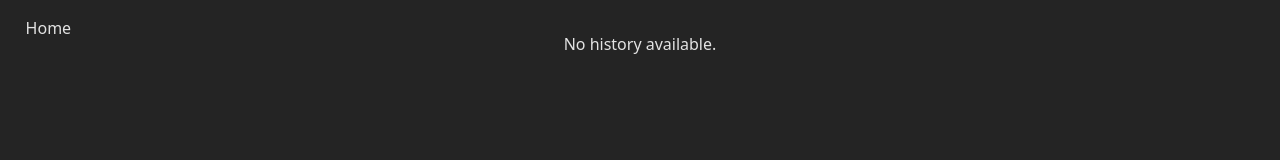
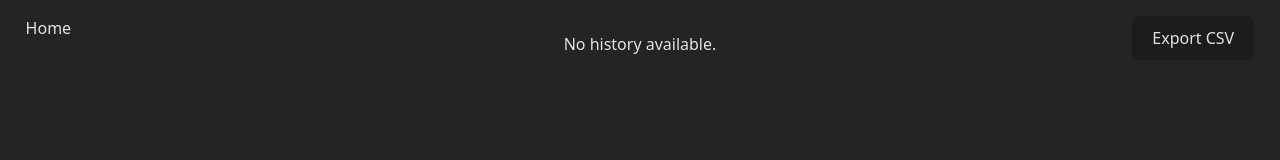
Before and after one commit to literandltx/timer-frontend-react, a React (Vite) app: page /history in a window 1280 px wide. Shown: the top 160 px of the page. Built offline with nearby package versions, Linux system fonts and the light colour scheme.

Commit message:
add export to csv

```diff
--- a/src/components/HistoryList.tsx
+++ b/src/components/HistoryList.tsx
@@ -16,23 +16,18 @@ export default function HistoryList({history, onClearAll, onClearToday}: History
             <h2 className="text-xl font-bold">Timer History</h2>
 
             <div className="flex gap-4">
-                <button
-                    onClick={onClearToday}
-                    className="px-4 py-2 bg-yellow-500 text-white rounded hover:bg-yellow-600"
-                >
+                <button onClick={onClearToday}>
                     Clear Today
                 </button>
-                <button
-                    onClick={onClearAll}
-                    className="px-4 py-2 bg-red-600 text-white rounded hover:bg-red-700"
-                >
+                <button onClick={onClearAll}>
                     Clear All
                 </button>
             </div>
 
             <ul className="w-full max-w-md space-y-2">
                 {history.map((item, index) => (
-                    <li key={index} className="flex justify-between items-center border transition-colors duration-200 border-neutral-700 p-3 rounded bg-neutral-800 hover:bg-sky-900/30">
+                    <li key={index}
+                        className="flex justify-between items-center border transition-colors duration-200 border-neutral-700 p-3 rounded bg-neutral-800 hover:bg-sky-900/30">
                         <div className="flex flex-col pl-2">
                             <span className="font-bold text-lg">{item.label}</span>
                             <span className="text-sm text-gray-300">{(item.timeAmount / 60).toFixed(1)} min</span>
--- a/src/pages/History.tsx
+++ b/src/pages/History.tsx
@@ -1,7 +1,9 @@
+import {useState, useEffect} from "react";
+import {NavLink} from "react-router";
+
+import type {TimerData} from "../components/Timer.tsx";
 import HistoryList from "../components/HistoryList.tsx";
-import {useState, useEffect} from "react";
-import type {TimerData} from "../components/Timer.tsx";
-import {NavLink} from "react-router";
+
 
 function History() {
     const [finishedTimers, setFinishedTimers] = useState<TimerData[]>(() => {
@@ -22,6 +24,40 @@ function History() {
             localStorage.setItem('timerHistory', JSON.stringify(finishedTimers));
         }
     }, [finishedTimers]);
+
+    const exportToCSV = (): void => {
+        if (finishedTimers.length === 0) {
+            alert("No history to export.");
+            return;
+        }
+
+        const headers: string[] = ["Label", "Time Amount (s)", "Timestamp (Raw)", "Date Formatted"];
+        const rows: string[] = finishedTimers.map(timer => {
+            const safeLabel = `"${timer.label.replace(/"/g, '""')}"`;
+            const dateStr = `"${new Date(timer.timestamp).toLocaleString()}"`;
+
+            return [
+                safeLabel,
+                timer.timeAmount,
+                timer.timestamp,
+                dateStr
+            ].join(",");
+        });
+
+        const csvContent = [headers.join(","), ...rows].join("\n");
+
+        const blob: Blob = new Blob([csvContent], {type: 'text/csv;charset=utf-8;'});
+        const url: string = URL.createObjectURL(blob);
+        const link: HTMLAnchorElement = document.createElement("a");
+        const fileName = `timer_history_${new Date().toISOString().slice(0, 10)}.csv`;
+
+        link.href = url;
+        link.setAttribute("download", fileName);
+        document.body.appendChild(link);
+        link.click();
+
+        document.body.removeChild(link);
+    };
 
     const clearAllHistory = () => {
         if (confirm("Are you sure you want to delete ALL history?")) {
@@ -45,6 +81,12 @@ function History() {
     return (
         <div>
             <NavLink to={"/"} className={"absolute top-[2%] left-[2%]"}>Home</NavLink>
+            <button
+                onClick={exportToCSV}
+                className={"absolute top-[2%] right-[2%] px-3 py-1 bg-gray-200 hover:bg-gray-300 rounded text-sm transition-colors"}
+            >
+                Export CSV
+            </button>
             <HistoryList
                 history={finishedTimers}
                 onClearAll={clearAllHistory}
--- a/src/pages/Home.tsx
+++ b/src/pages/Home.tsx
@@ -1,10 +1,11 @@
 import './Home.css'
 import {useEffect, useState} from "react";
+import {NavLink} from "react-router";
+
 import CountdownTimer, {type TimerData} from "../components/Timer.tsx";
 import SettingModal from "../components/SettingModal.tsx";
 import LabelSelector from "../components/LabelSelector.tsx";
 import Counter from "../components/Counter.tsx";
-import {NavLink} from "react-router";
 
 const SECONDS_PER_MINUTE = 60;
 const DEFAULT_DURATION_MINUTES = 40;
```
